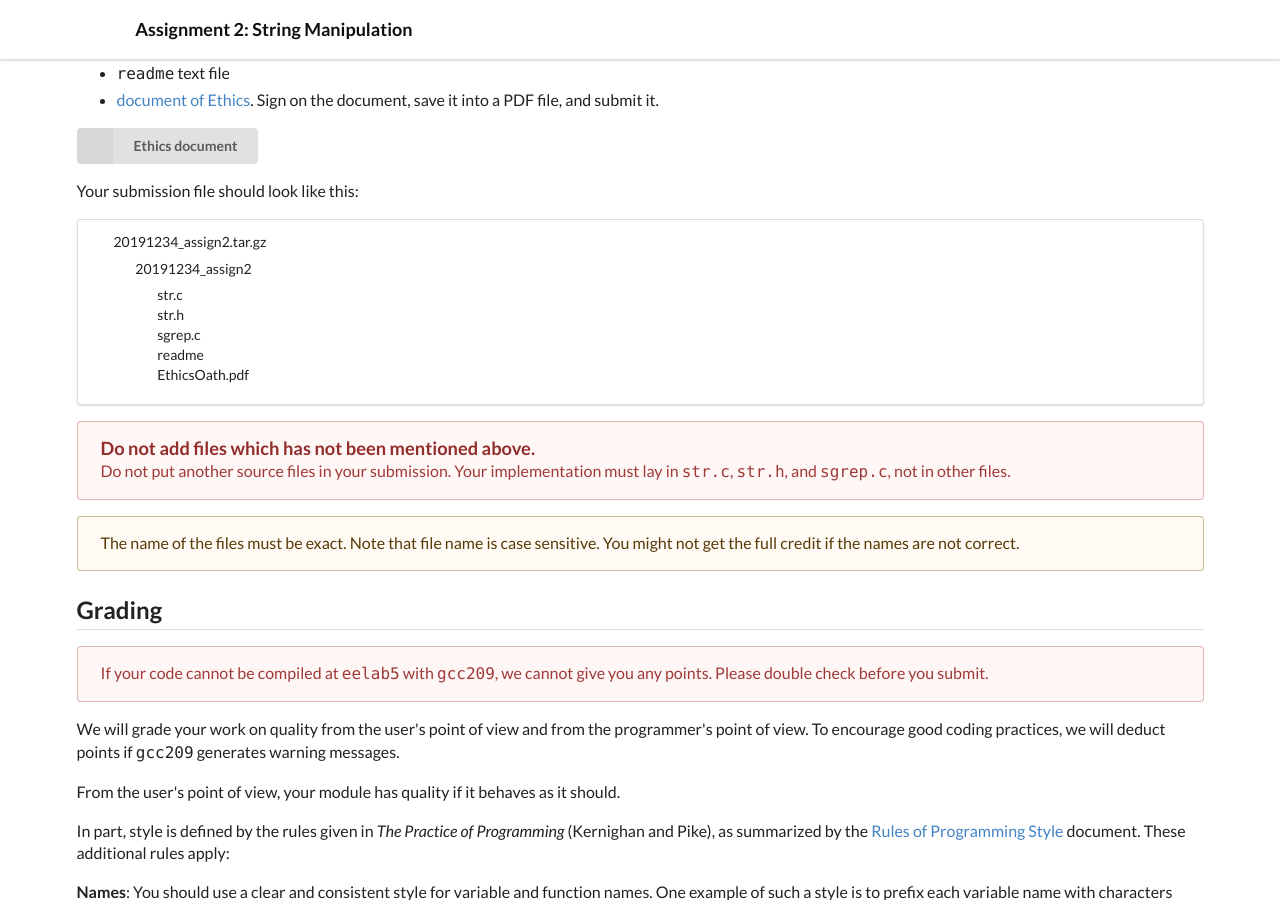
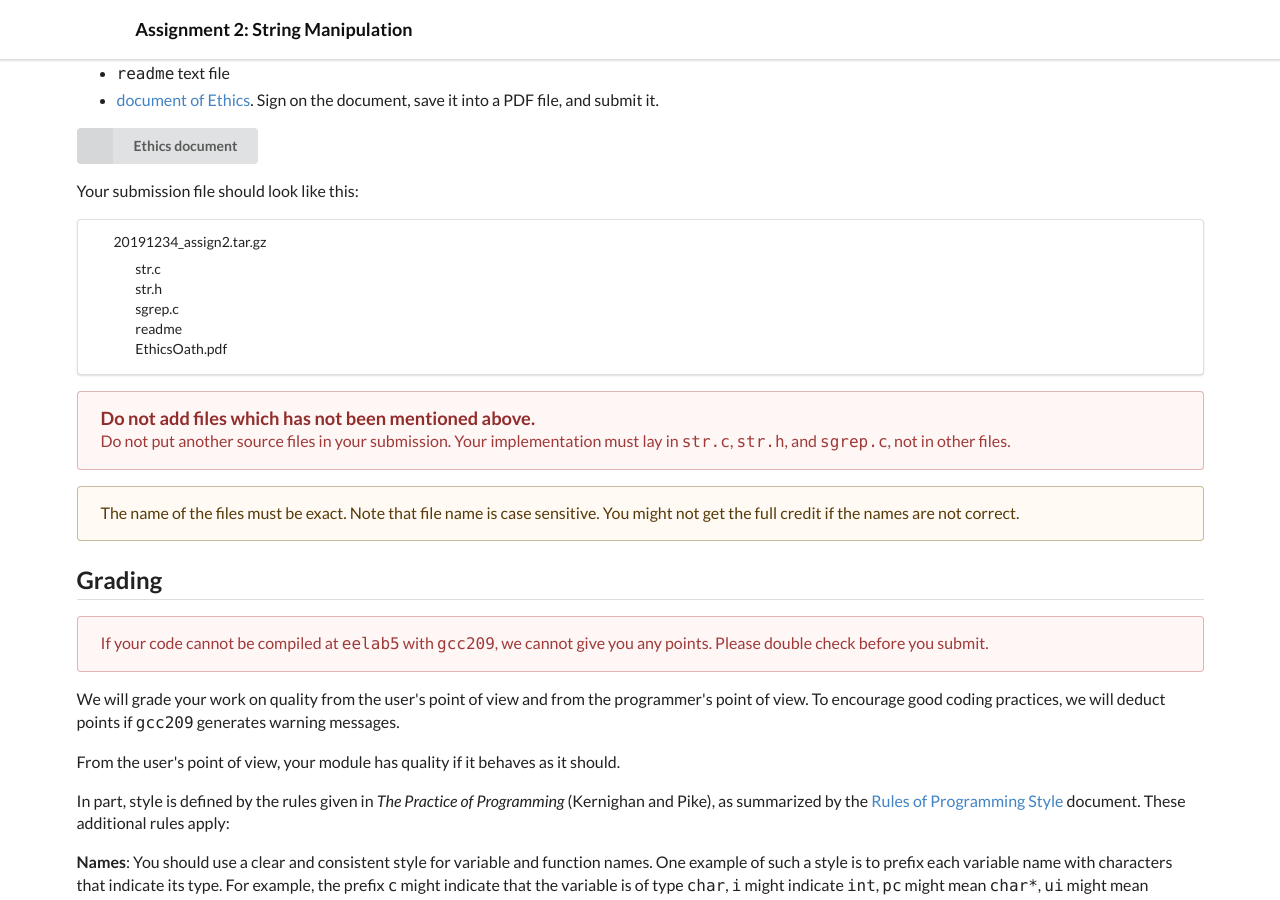
Before and after one commit to ee209-2020-fall/ee209-2020-fall, a Jekyll site: the page assignment/assignment2/assignment2.html, which Jekyll copies as it is, in a window 1280 px wide and 900 px high, scrolled down 6114 px. Built offline with Jekyll 4.4.1, drawn with Linux system fonts in a browser that asks for light colours; some web fonts are replaced.

Commit message:
submission formet change 3,4,5 required

```diff
--- a/assignment/assignment2/assignment2.html
+++ b/assignment/assignment2/assignment2.html
@@ -515,11 +515,11 @@ $ chmod +x sgrep_sol</pre>
                 <div class="content">
                     20191234_assign2.tar.gz
                     <!--                    <div class="description">Source files for project</div>-->
-                    <div class="list">
+                    <!--<div class="list">
                         <div class="item">
                             <i class="folder icon"></i>
                             <div class="content">
-                                20191234_assign2
+                                20191234_assign2-->
                                 <div class="list">
                                     <div class="item">
                                         <i class="file icon"></i>
@@ -553,9 +553,9 @@ $ chmod +x sgrep_sol</pre>
                                     </div>
                                 </div>
                             </div>
-                        </div>
+                     <!--   </div>
                     </div>
-                </div>
+                </div-->
             </div>
         </div>
 
```
